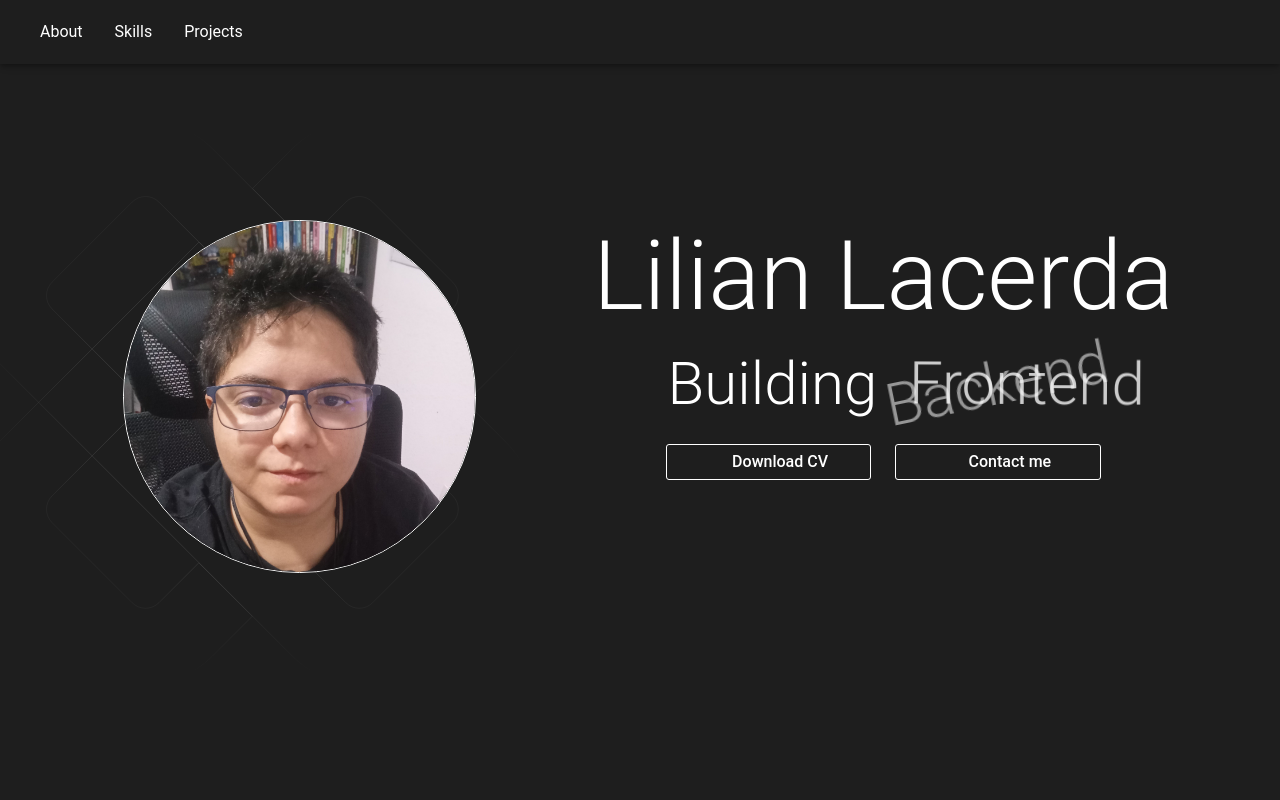
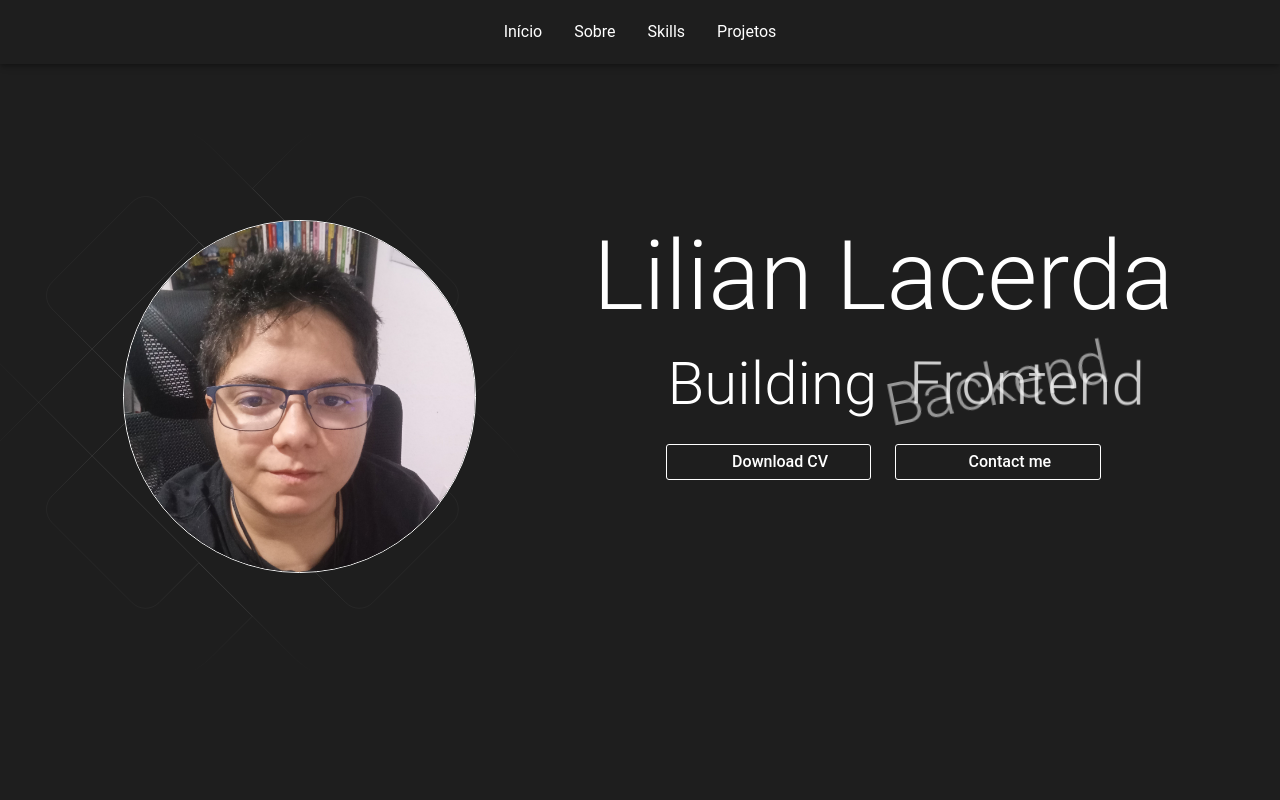
Before and after one commit to lilianlacerda/lilianlacerda.github.io, a React (Vite) app: page / in a window 1280 px wide. Shown: the top 800 px of the page. Built offline with nearby package versions, Linux system fonts and the light colour scheme; some icons are missing.

Commit message:
fix: adicionando menu início e fixando o navbar

```diff
--- a/src/components/NavBar/NavBar.tsx
+++ b/src/components/NavBar/NavBar.tsx
@@ -28,7 +28,7 @@ export const StyledDesktopToolbar = styled(Toolbar)(({theme}) => ({
     },
     [theme.breakpoints.up('md')]: {
         display: "flex",
-        justifyContent: "space-eventy",
+        justifyContent: "center",
     }
 }));
 
@@ -54,7 +54,7 @@ const NavBar = () =>{
     return(
         <>
             <Box sx={{flexGrow: 1}}>
-                <AppBar position="absolute">
+                <AppBar position="fixed">
                     <StyledMobileToolbar>
                         <IconButton
                             size="large"
@@ -77,26 +77,32 @@ const NavBar = () =>{
                             open={Boolean(anchorEl)}
                             onClose={handleClose}
                         >
+                            <MenuItem onClick={() => handleSmoothScroll("hero")}>
+                                <StyledNavLink>Início</StyledNavLink>
+                            </MenuItem>
                             <MenuItem onClick={() => handleSmoothScroll("about")}>
-                                <StyledNavLink>About</StyledNavLink>
+                                <StyledNavLink>Sobre</StyledNavLink>
                             </MenuItem>
                             <MenuItem onClick={() => handleSmoothScroll("skills")}>
                                 <StyledNavLink>Skills</StyledNavLink>
                             </MenuItem>
                             <MenuItem onClick={() => handleSmoothScroll("projects")}>
-                                <StyledNavLink>Projects</StyledNavLink>
+                                <StyledNavLink>Projetos</StyledNavLink>
                             </MenuItem>
                         </Menu>
                     </StyledMobileToolbar>
                     <StyledDesktopToolbar variant="regular">
-                        <MenuItem onClick={() => handleSmoothScroll("about")}>
-                                <StyledNavLink>About</StyledNavLink>
+                            <MenuItem onClick={() => handleSmoothScroll("hero")}>
+                                <StyledNavLink>Início</StyledNavLink>
+                            </MenuItem>
+                            <MenuItem onClick={() => handleSmoothScroll("about")}>
+                                <StyledNavLink>Sobre</StyledNavLink>
                             </MenuItem>
                             <MenuItem onClick={() => handleSmoothScroll("skills")}>
                                 <StyledNavLink>Skills</StyledNavLink>
                             </MenuItem>
                             <MenuItem onClick={() => handleSmoothScroll("projects")}>
-                                <StyledNavLink>Projects</StyledNavLink>
+                                <StyledNavLink>Projetos</StyledNavLink>
                             </MenuItem>
                     </StyledDesktopToolbar>
                 </AppBar>
```
